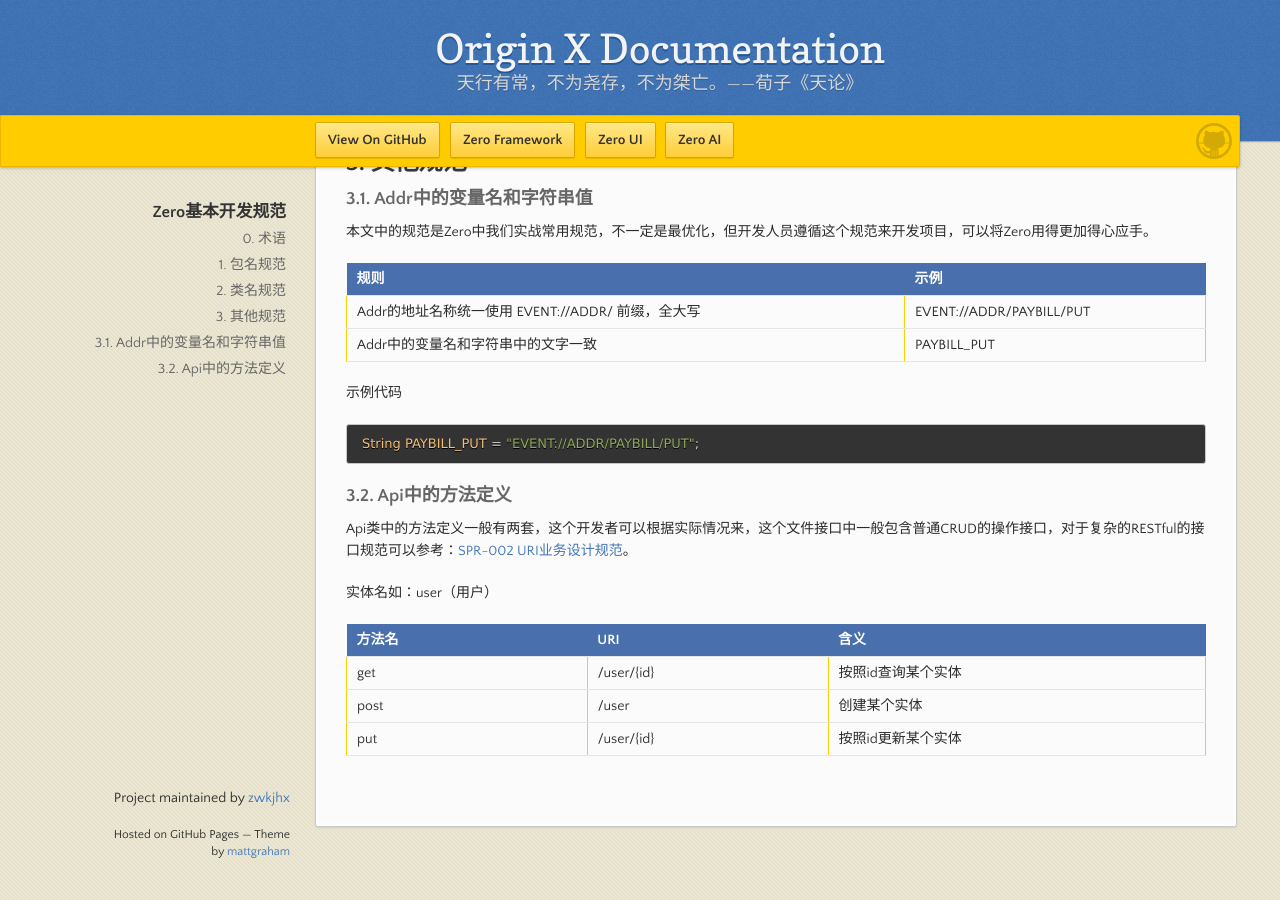
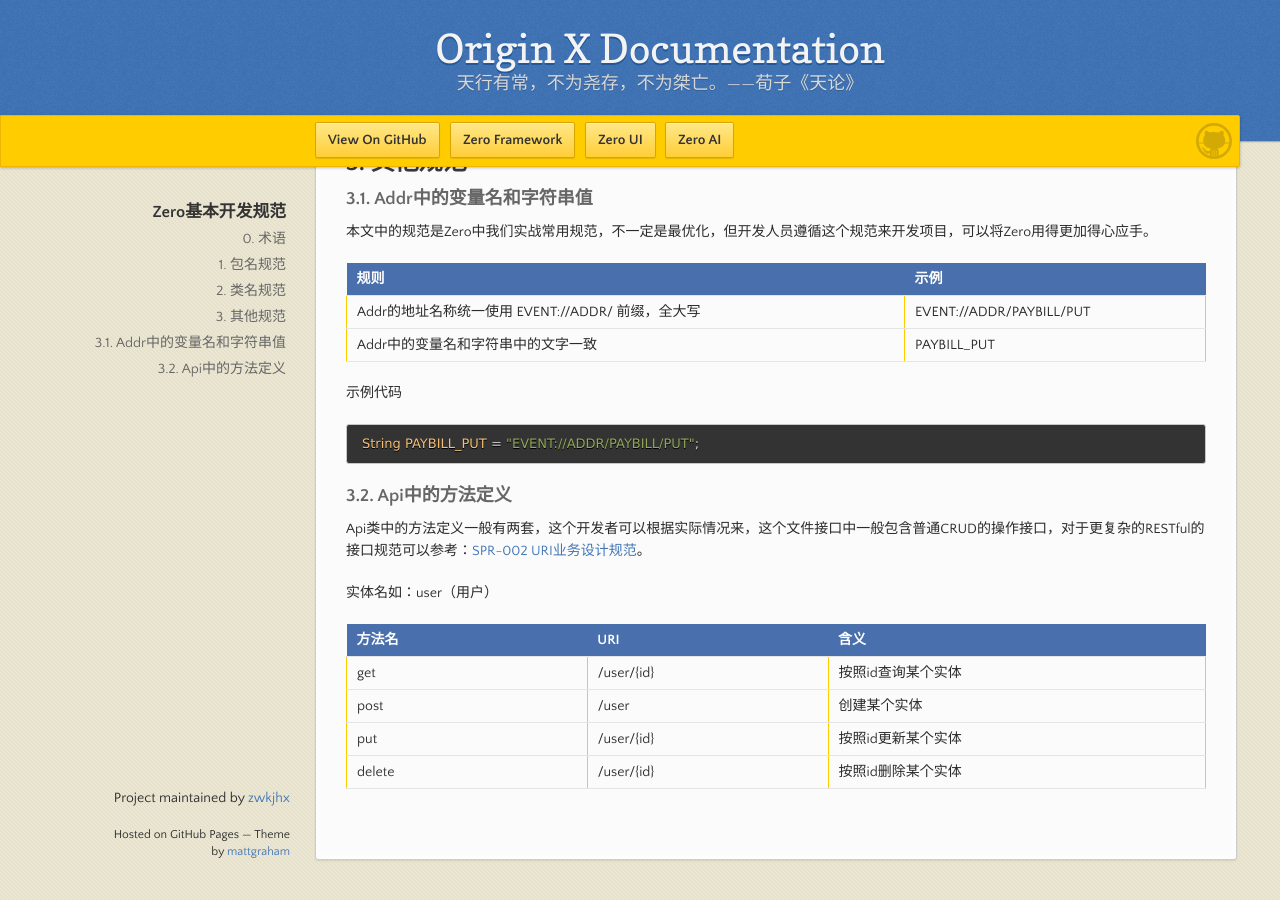
Before and after one commit to zwkjhx/ox-doc, a Jekyll site: the page built from specification/1-zerogui-fan/spc-001-zeroji-ben-kai-fa-gui-fan.md, in a window 1280 px wide and 900 px high, scrolled down 1508 px. Built offline with Jekyll 4.4.1, drawn with Linux system fonts in a browser that asks for light colours; our own code applies the rules of GitHub Pages for plain Markdown files; before the commit the page ends 2375 px from its top, so only the background shows below that.

Commit message:
Updates specification/1-zerogui-fan/spc-001-zeroji-ben-kai-fa-gui-fan.md
Auto commit by GitBook Editor

```diff
--- a/specification/1-zerogui-fan/spc-001-zeroji-ben-kai-fa-gui-fan.md
+++ b/specification/1-zerogui-fan/spc-001-zeroji-ben-kai-fa-gui-fan.md
@@ -58,7 +58,7 @@
 
 ### 3.2. Api中的方法定义
 
-Api类中的方法定义一般有两套，这个开发者可以根据实际情况来，这个文件接口中一般包含普通CRUD的操作接口，对于复杂的RESTful的接口规范可以参考：[SPR-002 URI业务设计规范](/specification/4-restfulshe-ji-zhi-dao-gui-fan/spr-002-uriye-wu-she-ji-gui-fan.html)。
+Api类中的方法定义一般有两套，这个开发者可以根据实际情况来，这个文件接口中一般包含普通CRUD的操作接口，对于更复杂的RESTful的接口规范可以参考：[SPR-002 URI业务设计规范](/specification/4-restfulshe-ji-zhi-dao-gui-fan/spr-002-uriye-wu-she-ji-gui-fan.html)。
 
 实体名如：user（用户）
 
@@ -67,3 +67,4 @@
 | get | /user/{id} | 按照id查询某个实体 |
 | post | /user | 创建某个实体 |
 | put | /user/{id} | 按照id更新某个实体 |
+| delete | /user/{id} | 按照id删除某个实体 |
```
